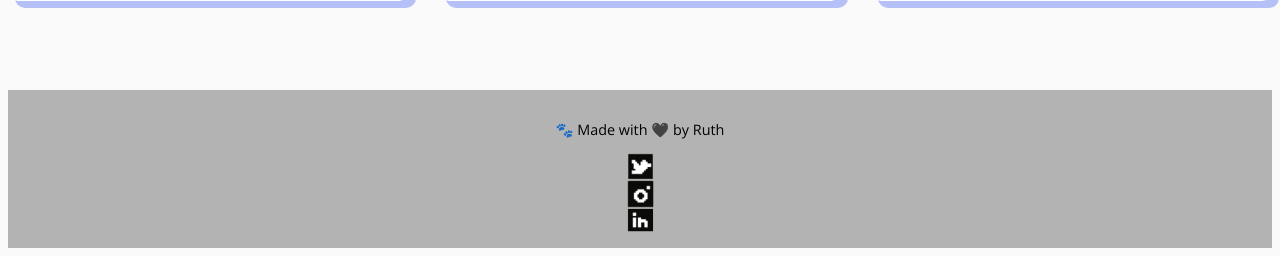
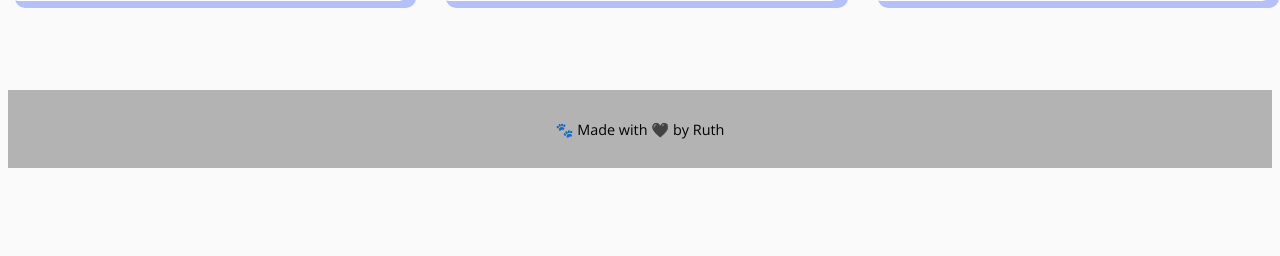
Before and after one commit to rvth/seo-dogs, a Flask app: page / in a window 1280 px wide. Shown: the part 1358-1614 px from the top of the page. After the commit the page ends 1526 px from the top, so only its background shows below. Run offline with Flask 2, Linux system fonts and the light colour scheme.

Commit message:
removing social links

```diff
--- a/templates/index.html
+++ b/templates/index.html
@@ -104,8 +104,6 @@
 
 <footer class="page_footer">
 <p>&#128062; Made with &#128420; by Ruth</p>
-<a class="social-links" href="https://twitter.com/rvtheverett" title="Twitter"><img alt="twitter" src="{{url_for('static', filename='twitter.webp')}}" class="footericon"></a> <a href="https://www.instagram.com/seo_dogs/" title="Instagram"><img alt="instagram" src="{{url_for('static', filename='instagram.webp')}}" class="footericon"></a> <a href="https://www.linkedin.com/in/ruth-everett-b01a6213b/" title="Linkedin"><img alt="linkedin" src="{{url_for('static', filename='linkedin.webp')}}" class="footericon"></a>
-
 
 </footer>
     {% endblock %}
```
